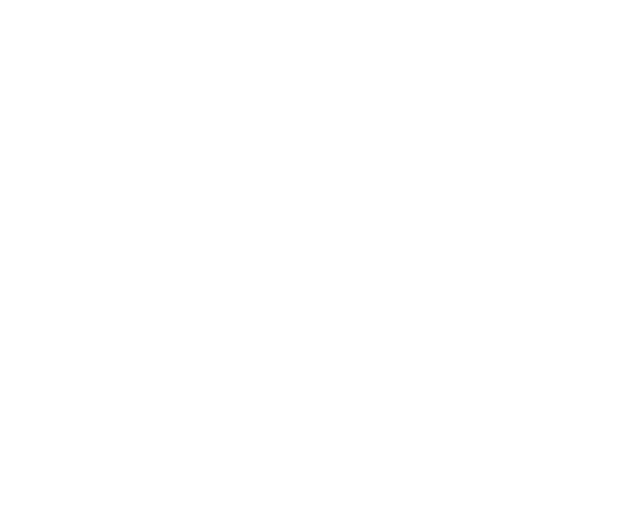
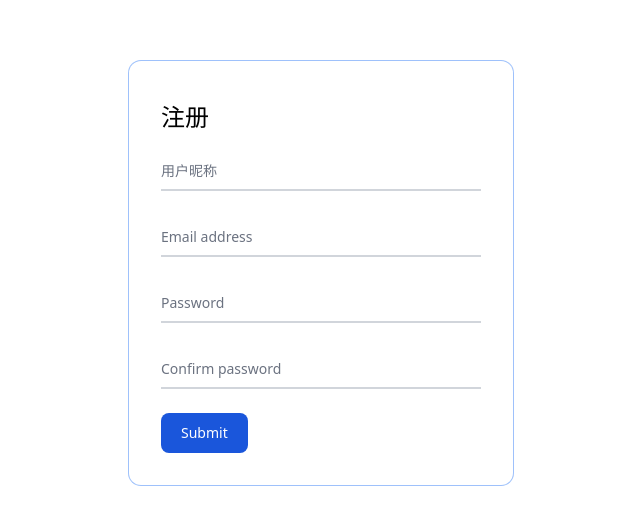
Before and after one commit to Freud233/stunning-chainsaw, a Vue app: page /login in a window 1280 px wide. Before the commit this address had no page. Shown: the part 127-652 px from the top of the page, without its empty margins (319-959 px from the left). Built offline with nearby package versions, Linux system fonts and the light colour scheme; what @kangc/v-md-editor would draw is missing.

Commit message:
feat(登录页面): 登录页面的搭建渲染

```diff
--- a/src/assets/style/base.css
+++ b/src/assets/style/base.css
@@ -2,4 +2,5 @@
 body,
 #app {
   height: 100%;
+  box-sizing: border-box;
 }
--- /dev/null
+++ b/src/request/login.js
@@ -0,0 +1,9 @@
+import request from './axios'
+
+export const registerUser = (data) => {
+  return request({
+    url: '/auth/local/register',
+    method: 'post',
+    data
+  })
+}
--- a/src/router.js
+++ b/src/router.js
@@ -16,6 +16,11 @@
         component: () => import('./views/Post.vue')
       }
     ]
+  },
+  {
+    path: '/login',
+    name: 'Login',
+    component: () => import('./views/Login.vue')
   }
 ]
 const router = createRouter({
--- /dev/null
+++ b/src/views/Login.vue
@@ -0,0 +1,55 @@
+<script setup lang='ts'>
+import { registerUser } from '../request/login';
+const submitHandler = async () => {
+  console.log(userInfo.value)
+  let data = await registerUser(userInfo.value)
+  console.log(data);
+}
+let userInfo = ref({
+  username: '',
+  email: '',
+  password: '',
+})
+
+</script>
+<template>
+  <div class="h-full flex justify-center items-center">
+    <form class="w-96 rounded-xl ring-1 p-8 ">
+      <h2 class="mt-2 mb-4 text-2xl">注册</h2>
+      <div class="relative z-0 w-full mb-6 group">
+        <input type="text" name="floating_name" id="floating_name" v-model="userInfo.username"
+          class="block py-2.5 px-0 w-full text-sm text-gray-900 bg-transparent border-0 border-b-2 border-gray-300 appearance-none dark:text-white dark:border-gray-600 dark:focus:border-blue-500 focus:outline-none focus:ring-0 focus:border-blue-600 peer"
+          placeholder=" " required />
+        <label for="floating_name"
+          class="peer-focus:font-medium absolute text-sm text-gray-500 dark:text-gray-400 duration-300 transform -translate-y-6 scale-75 top-3 -z-10 origin-[0] peer-focus:left-0 peer-focus:text-blue-600 peer-focus:dark:text-blue-500 peer-placeholder-shown:scale-100 peer-placeholder-shown:translate-y-0 peer-focus:scale-75 peer-focus:-translate-y-6">
+          用户昵称</label>
+      </div>
+      <div class="relative z-0 w-full mb-6 group">
+        <input type="email" name="floating_email" id="floating_email" v-model="userInfo.email"
+          class="block py-2.5 px-0 w-full text-sm text-gray-900 bg-transparent border-0 border-b-2 border-gray-300 appearance-none dark:text-white dark:border-gray-600 dark:focus:border-blue-500 focus:outline-none focus:ring-0 focus:border-blue-600 peer"
+          placeholder=" " required />
+        <label for="floating_email"
+          class="peer-focus:font-medium absolute text-sm text-gray-500 dark:text-gray-400 duration-300 transform -translate-y-6 scale-75 top-3 -z-10 origin-[0] peer-focus:left-0 peer-focus:text-blue-600 peer-focus:dark:text-blue-500 peer-placeholder-shown:scale-100 peer-placeholder-shown:translate-y-0 peer-focus:scale-75 peer-focus:-translate-y-6">Email
+          address</label>
+      </div>
+      <div class="relative z-0 w-full mb-6 group">
+        <input type="password" name="floating_password" id="floating_password"
+          class="block py-2.5 px-0 w-full text-sm text-gray-900 bg-transparent border-0 border-b-2 border-gray-300 appearance-none dark:text-white dark:border-gray-600 dark:focus:border-blue-500 focus:outline-none focus:ring-0 focus:border-blue-600 peer"
+          placeholder=" " required />
+        <label for="floating_password"
+          class="peer-focus:font-medium absolute text-sm text-gray-500 dark:text-gray-400 duration-300 transform -translate-y-6 scale-75 top-3 -z-10 origin-[0] peer-focus:left-0 peer-focus:text-blue-600 peer-focus:dark:text-blue-500 peer-placeholder-shown:scale-100 peer-placeholder-shown:translate-y-0 peer-focus:scale-75 peer-focus:-translate-y-6">Password</label>
+      </div>
+      <div class="relative z-0 w-full mb-6 group">
+        <input type="password" name="repeat_password" id="floating_repeat_password" v-model="userInfo.password"
+          class="block py-2.5 px-0 w-full text-sm text-gray-900 bg-transparent border-0 border-b-2 border-gray-300 appearance-none dark:text-white dark:border-gray-600 dark:focus:border-blue-500 focus:outline-none focus:ring-0 focus:border-blue-600 peer"
+          placeholder=" " required />
+        <label for="floating_repeat_password"
+          class="peer-focus:font-medium absolute text-sm text-gray-500 dark:text-gray-400 duration-300 transform -translate-y-6 scale-75 top-3 -z-10 origin-[0] peer-focus:left-0 peer-focus:text-blue-600 peer-focus:dark:text-blue-500 peer-placeholder-shown:scale-100 peer-placeholder-shown:translate-y-0 peer-focus:scale-75 peer-focus:-translate-y-6">Confirm
+          password</label>
+      </div>
+      <button type="submit" @click.prevent="submitHandler"
+        class="text-white bg-blue-700 hover:bg-blue-800 focus:ring-4 focus:outline-none focus:ring-blue-300 font-medium rounded-lg text-sm w-full sm:w-auto px-5 py-2.5 text-center dark:bg-blue-600 dark:hover:bg-blue-700 dark:focus:ring-blue-800">Submit</button>
+    </form>
+  </div>
+</template>
+<style scoped></style>
```
